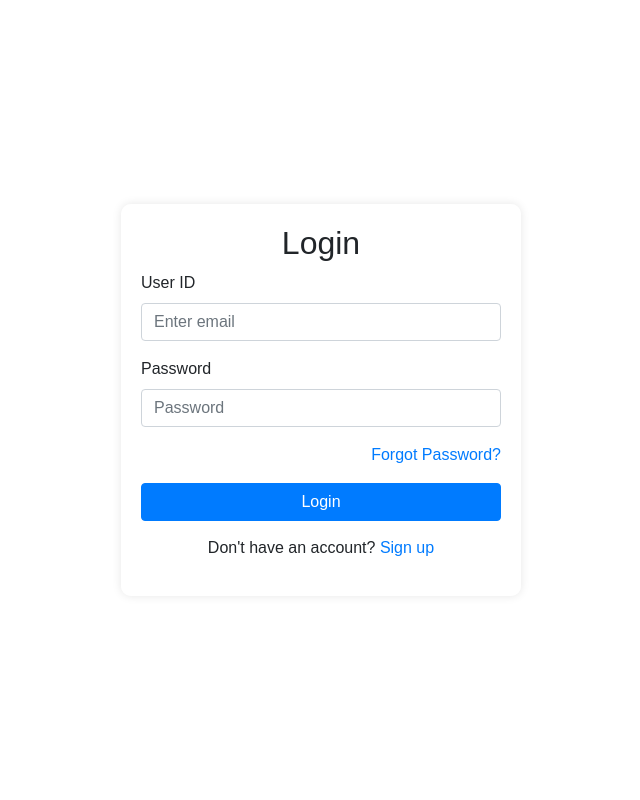
After one commit to Kaditya67/StockTracker-Django, a Django app: template StockTracker/templates/login.html in a window 1280 px wide. The commit adds this page. Shown: the whole page, without its empty margins (319-959 px from the left). Run offline with Django 4.2, Linux system fonts and the light colour scheme; the template is opened without the code that fills it, so the values that code supplies are empty; some libraries are stand-ins or nearby versions.

Commit message:
Index and login Connected

```diff
--- a/StockTracker/templates/index.html
+++ b/StockTracker/templates/index.html
@@ -46,7 +46,7 @@
     <div class="container">
       <h1 class="display-4">Track Your Stocks Like a Pro</h1>
       <p class="lead">Stay informed about your investments with real-time data and advanced analytics.</p>
-      <a href="#signup" class="btn btn-light btn-lg">Get Started</a>
+      <a href="{% url 'login' %}" class="btn btn-light btn-lg">Get Started</a>
     </div>
   </header>
 
--- /dev/null
+++ b/StockTracker/templates/login.html
@@ -0,0 +1,77 @@
+<!DOCTYPE html>
+<html lang="en">
+<head>
+  <meta charset="UTF-8">
+  <meta name="viewport" content="width=device-width, initial-scale=1, shrink-to-fit=no">
+  <link rel="stylesheet" href="https://stackpath.bootstrapcdn.com/bootstrap/4.3.1/css/bootstrap.min.css">
+  <title>StockTracker | Login</title>
+  <style>
+    body {
+      font-family: 'Arial', sans-serif;
+      {#background: url('images/tim-chow-9IcKPSQ9G5Q-unsplash.jpg') center center fixed;#}
+      background-size: cover;
+      height: 100vh;
+      margin: 0;
+      display: flex;
+      align-items: center;
+      justify-content: center;
+    }
+
+    .container {
+      max-width: 400px;
+      background: rgba(255, 255, 255, 0.8);
+      padding: 20px;
+      border-radius: 10px;
+      box-shadow: 0 0 10px rgba(0, 0, 0, 0.1);
+    }
+
+    .container h2 {
+      text-align: center;
+    }
+
+    .no-account {
+      text-align: center;
+      margin-top: 15px;
+    }
+
+    @media (max-width: 767px) {
+      body {
+        background-size: auto 100%;
+      }
+    }
+
+  </style>
+</head>
+<body>
+
+  <div class="container">
+    <!-- Login Page -->
+    <div id="login">
+      <h2>Login</h2>
+
+        <form method="post" action="{% url 'login' %}">
+            {% csrf_token %}
+            <div class="form-group">
+                <label for="loginEmail">User ID</label>
+                <input type="text" class="form-control" id="username" name="username" placeholder="Enter email">
+            </div>
+            <div class="form-group">
+                <label for="loginPassword">Password</label>
+                <input type="password" class="form-control" id="loginPassword" name="password" placeholder="Password">
+            </div>
+            <div class="form-group">
+                <p class="forgot-password text-right"><a href="forgotpassword.html">Forgot Password?</a></p>
+            </div>
+            <button type="submit" class="btn btn-primary btn-block">Login</button>
+        </form>
+        <p class="no-account">Don't have an account? <a href="signup.html">Sign up</a></p>
+
+      <div>
+  </div>
+
+  <script src="https://code.jquery.com/jquery-3.3.1.slim.min.js"></script>
+  <script src="https://cdnjs.cloudflare.com/ajax/libs/popper.js/1.14.7/umd/popper.min.js"></script>
+  <script src="https://stackpath.bootstrapcdn.com/bootstrap/4.3.1/js/bootstrap.min.js"></script>
+
+</body>
+</html>
```
